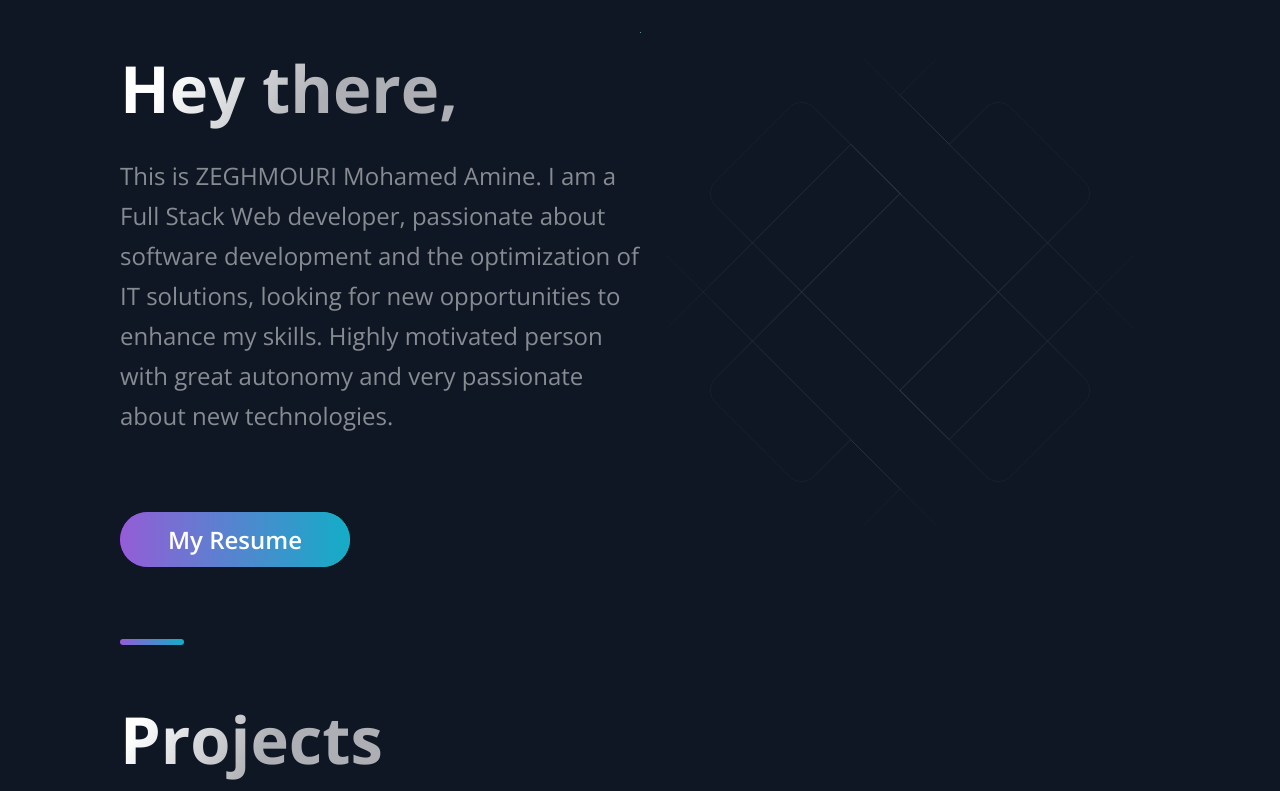
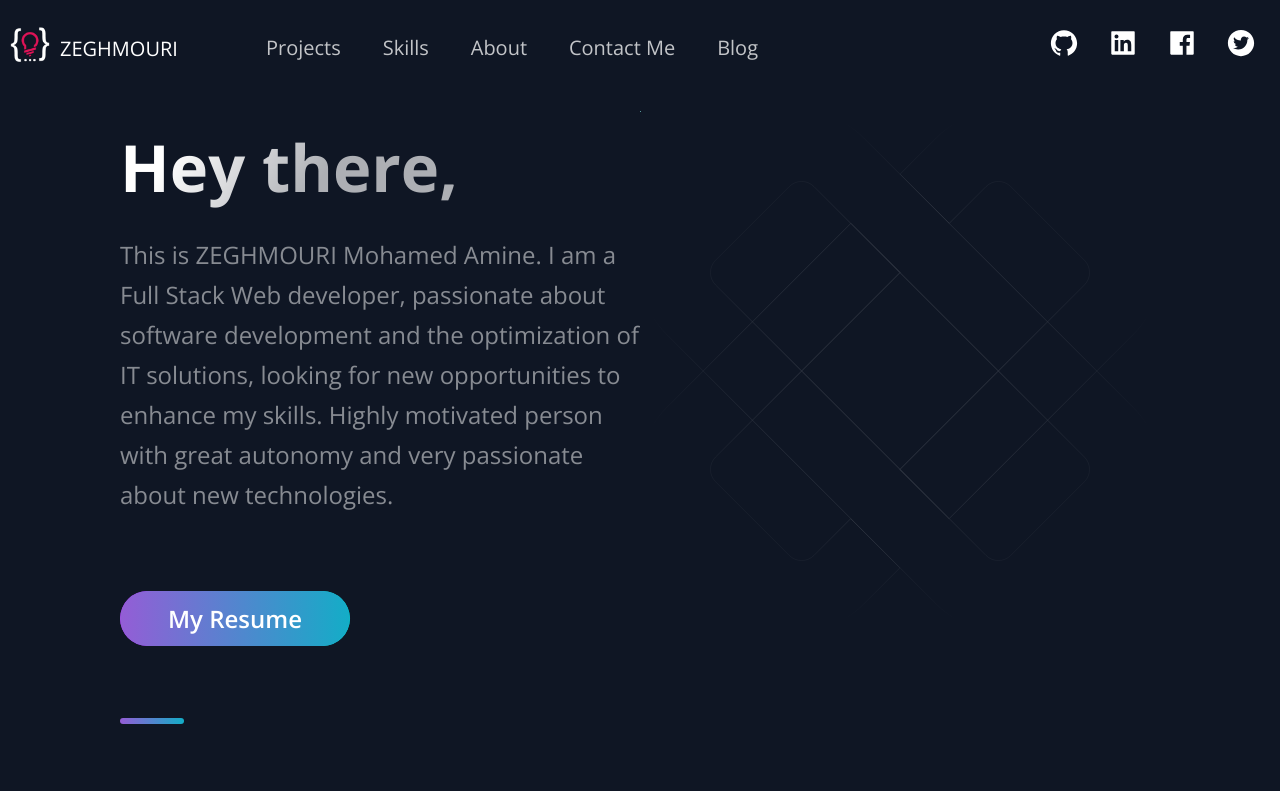
Before and after one commit to zeghmouri/my-portfolio, a Next.js app: page / in a window 1280 px wide. Shown: the top 791 px of the page. Built offline with nearby package versions, Linux system fonts and the light colour scheme.

Commit message:
fixing header navigation

```diff
--- a/src/components/Header/Header.js
+++ b/src/components/Header/Header.js
@@ -16,29 +16,25 @@ export default function Header() {
     </Div1>
     <Div2>
       <li>
-        <Link href="#projects">
+        <Link legacyBehavior href="#projects">
           <NavLink>Projects</NavLink>
         </Link>
       </li>
       <li>
-        <Link href="#skills">
+        <Link legacyBehavior href="#skills">
           <NavLink>Skills</NavLink>
         </Link>
       </li>
       <li>
-        <Link href="#about">
+        <Link legacyBehavior href="#about">
           <NavLink>About</NavLink>
         </Link>
       </li>
       <li>
-        <a href="#contact">
-          <NavLink>Contact Me</NavLink>
-        </a>
+          <NavLink href="#contact">Contact Me</NavLink>
       </li>
       <li>
-        <a href="/blog">
-          <NavLink>Blog</NavLink>
-        </a>
+          <NavLink href="/blog">Blog</NavLink>
       </li>
     </Div2>
     <Div3>
--- a/src/layout/Layout.js
+++ b/src/layout/Layout.js
@@ -7,7 +7,7 @@ import { Container } from './LayoutStyles'
 export const Layout = ({ children }) => {
   return (
     <Container>
-      {/*<Header />*/}
+      <Header />
       <main>{children}</main>
       <Footer />
     </Container>
```
